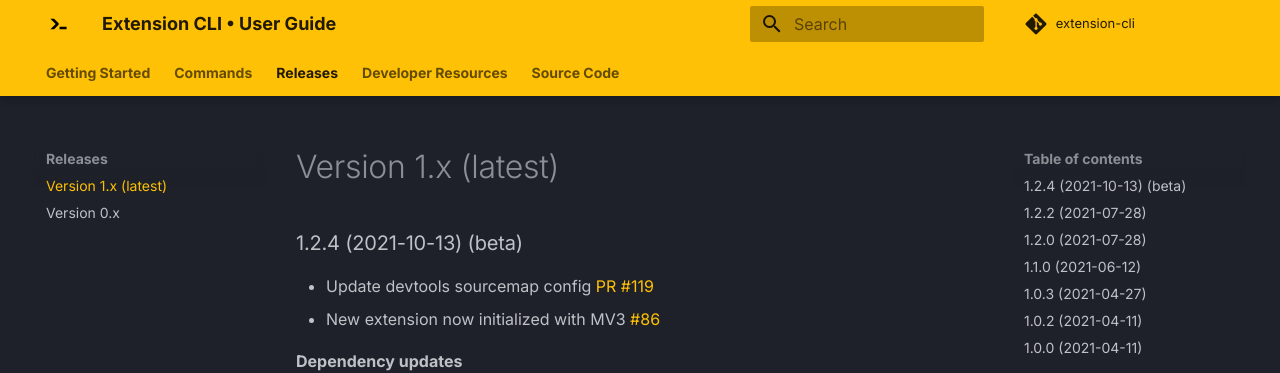
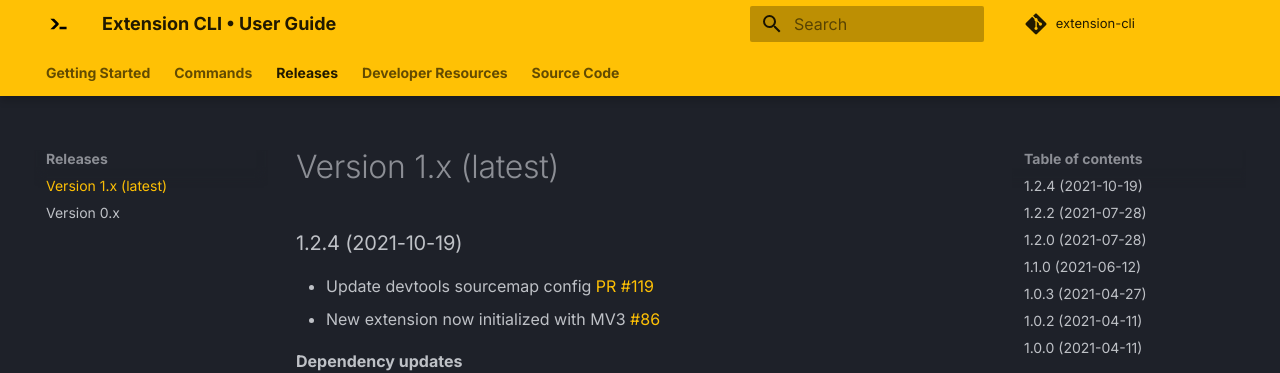
Before and after one commit to MobileFirstLLC/extension-cli, an MkDocs documentation site: the page built from guide/09-release-notes.md, in a window 1280 px wide and 900 px high. Shown: the top 373 px of the window. Built offline with MkDocs 1.6.1 and Material for MkDocs 9.7.7, drawn with Linux system fonts in a browser that asks for light colours; comment, search, counter and statistics services are not loaded.

Commit message:
docs: update release notes

```diff
--- a/guide/09-release-notes.md
+++ b/guide/09-release-notes.md
@@ -2,7 +2,7 @@
 disqus: "False"
 ---
 
-### 1.2.4 (2021-10-13) (beta)
+### 1.2.4 (2021-10-19)
 
 - Update devtools sourcemap config [PR #119](https://github.com/MobileFirstLLC/extension-cli/pull/119)
 - New extension now initialized with MV3 [#86](https://github.com/MobileFirstLLC/extension-cli/pull/111)
```
